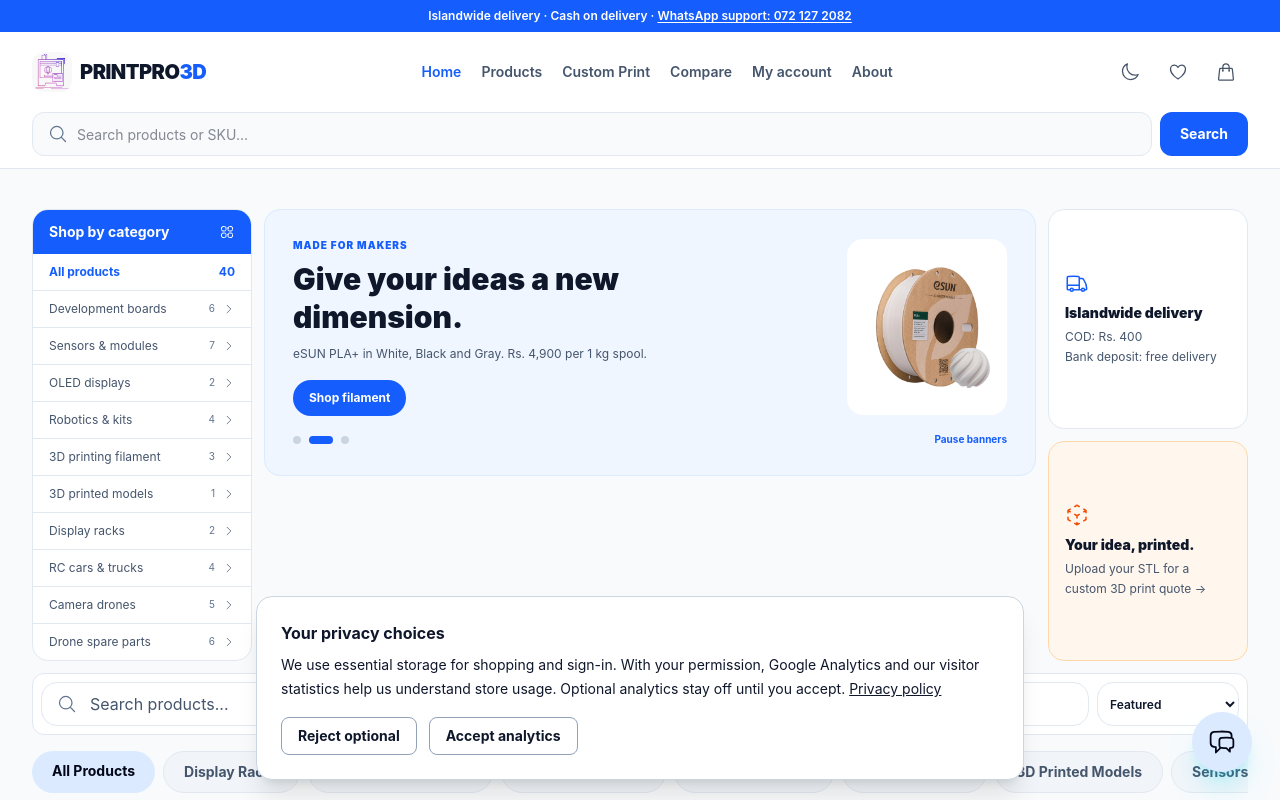
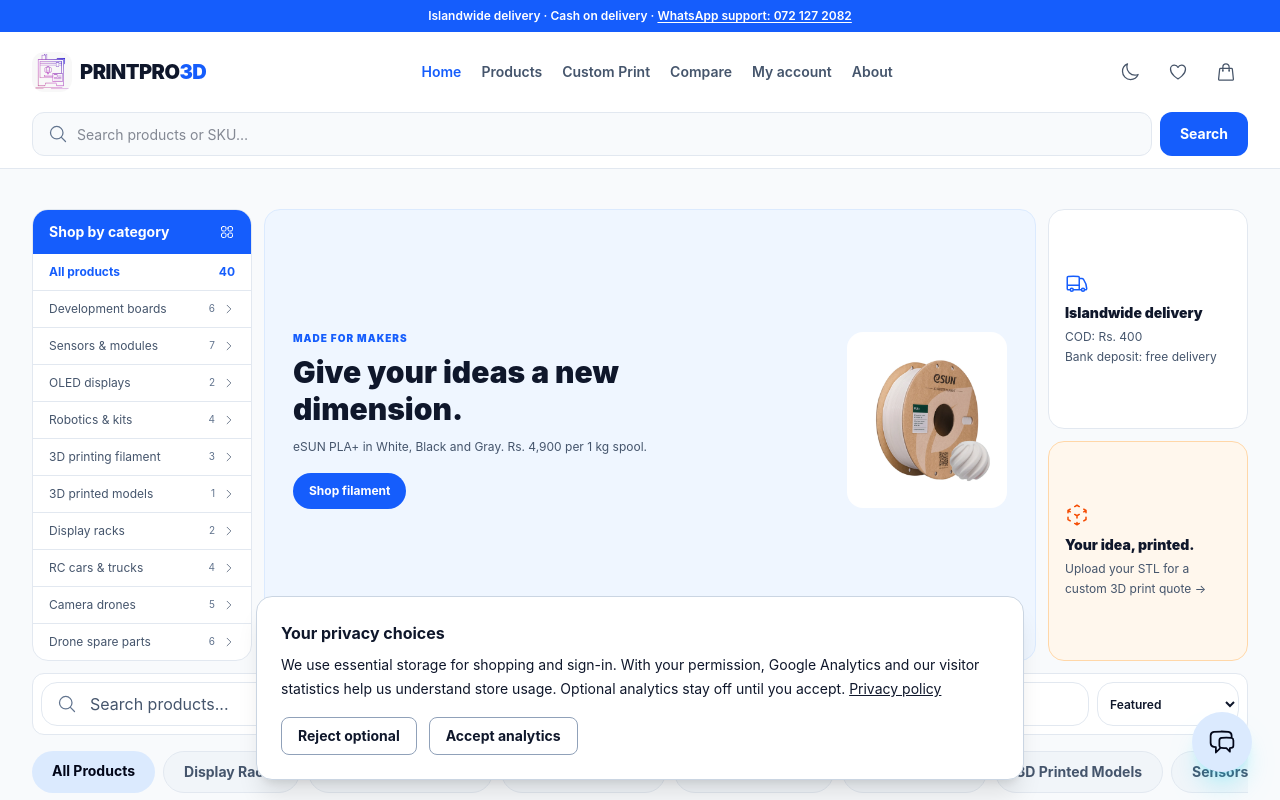
Before and after one commit to DileepaNayanajith/printpro3d-store, a Vue app: page / in a window 1280 px wide. Shown: the top 800 px of the page. Built offline with nearby package versions, Linux system fonts and the light colour scheme.

Commit message:
Fill desktop featured banner height to remove empty gap

```diff
--- a/src/components/StoreDepartments.vue
+++ b/src/components/StoreDepartments.vue
@@ -28,7 +28,7 @@
       <button @click="select('all')" :aria-pressed="selected==='all'" class="flex w-full items-center justify-between px-4 py-2.5 text-left text-xs font-bold text-blue-600">All products <span>{{ catalog.length }}</span></button>
       <button v-for="category in departments" :key="category.id" @click="select(category.id)" :aria-pressed="selected===category.id" :class="['flex w-full items-center gap-2 border-t border-slate-200 px-4 py-2.5 text-left text-xs transition hover:bg-slate-100',selected===category.id?'bg-blue-50 font-bold text-blue-600':'text-slate-600']"><span class="flex-1">{{ category.label }}</span><span class="text-[10px] text-slate-500">{{ count(category.id) }}</span><ChevronRightIcon class="h-3 w-3" /></button>
     </aside>
-    <div class="min-w-0">
+    <div class="department-feature min-w-0">
       <div class="department-mobile-actions mb-3 grid grid-cols-2 gap-2 sm:block lg:hidden">
       <button @click="drawer?.showModal()" class="flex w-full items-center justify-between rounded-xl border border-slate-200 bg-white px-4 py-3 text-sm font-bold text-slate-900 lg:hidden" aria-haspopup="dialog"><span class="flex items-center gap-2"><Squares2X2Icon class="h-5 w-5 text-blue-600" /> Shop by category</span><ChevronRightIcon class="h-4 w-4" /></button>
       <button @click="collectionsOpen=!collectionsOpen" :aria-expanded="collectionsOpen" aria-controls="featured-collections" class="flex min-h-11 items-center justify-between rounded-xl border border-blue-100 bg-blue-50 px-3 py-3 text-sm font-bold text-blue-700 sm:hidden">Collections <ChevronRightIcon :class="['h-4 w-4 transition-transform',{'rotate-90':collectionsOpen}]" /></button>
@@ -57,7 +57,7 @@
 .department-layout{display:grid;gap:12px}
 .department-drawer{position:fixed;inset:0 auto 0 0;margin:0;max-height:100dvh;height:100dvh;width:min(320px,90vw);max-width:90vw;overflow-y:auto}
 .department-drawer::backdrop{background:#02061788;backdrop-filter:blur(3px)}
-@media(min-width:1024px){.department-layout{grid-template-columns:220px minmax(0,1fr)}.department-layout>div:last-of-type{grid-column:2}}
+@media(min-width:1024px){.department-feature{display:flex;flex-direction:column}.promo-banner{display:flex;flex:1;flex-direction:column;justify-content:center}.promo-banner>div:first-child{flex:1}.department-layout{grid-template-columns:220px minmax(0,1fr)}.department-layout>div:last-of-type{grid-column:2}}
 @media(min-width:1280px){.department-layout{grid-template-columns:220px minmax(0,1fr) 200px}.department-layout>div:last-of-type{grid-column:auto}}
 @media(max-width:639px){
 .department-layout{margin-top:0;gap:8px}
```
